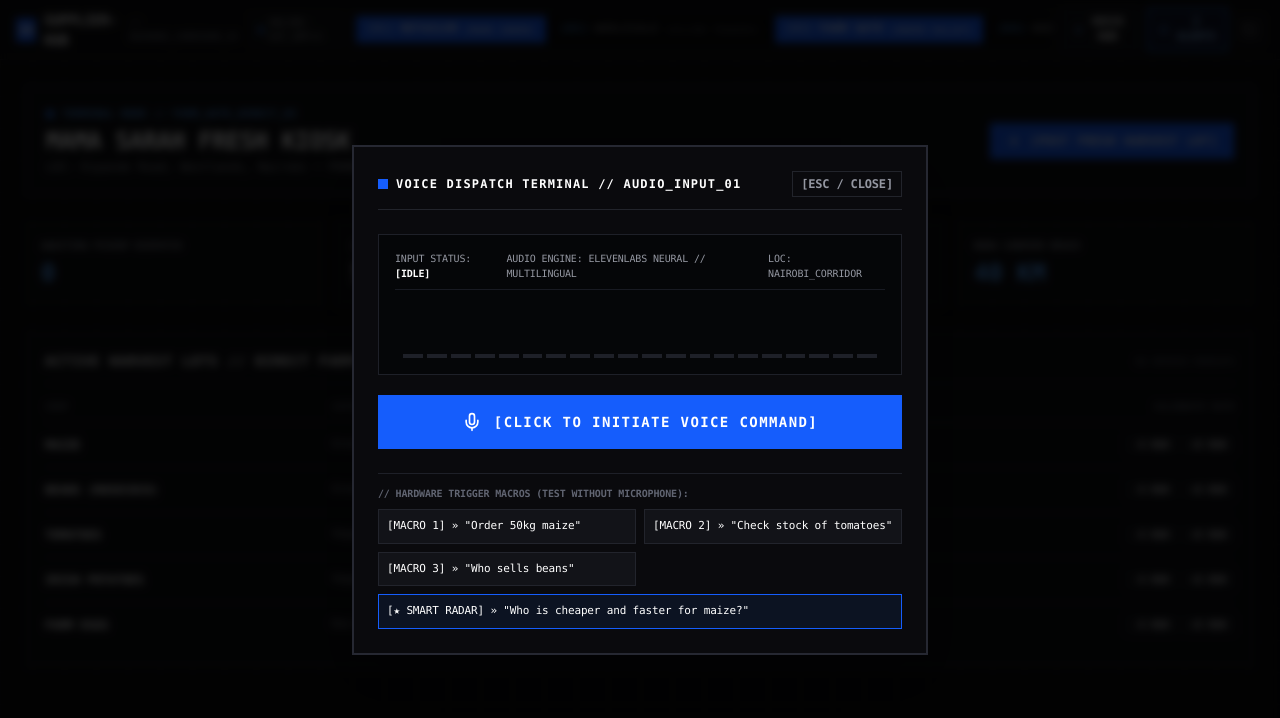
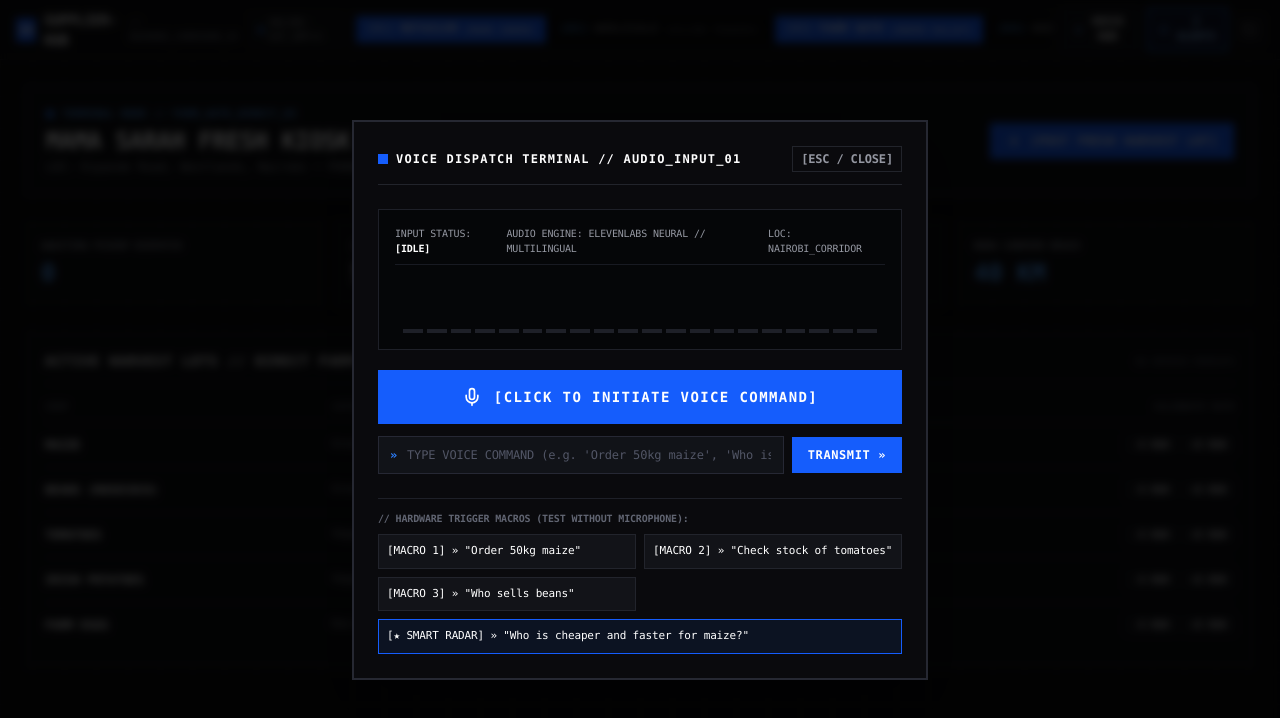
Before and after one commit to Glizocksama-2/supplier-hub, a Next.js app: page /dashboard/farmer in a window 1280 px wide. Both pictures are taken after a click on the button "VOICE HUD". Shown: the top 718 px of the page. Built offline with nearby package versions, Linux system fonts and the light colour scheme.

Commit message:
fix(voice): solve Web Speech network failure with en-US cloud fallback and inline tactical command bar

```diff
--- a/src/components/VoiceAssistantModal.tsx
+++ b/src/components/VoiceAssistantModal.tsx
@@ -23,6 +23,7 @@ export function VoiceAssistantModal({ isOpen, onClose }: VoiceAssistantProps) {
   const [responseMessage, setResponseMessage] = useState('')
   const [isSpeaking, setIsSpeaking] = useState(false)
   const [status, setStatus] = useState<'IDLE' | 'LISTENING' | 'PARSING' | 'SYNTHESIZING'>('IDLE')
+  const [manualCommand, setManualCommand] = useState('')
 
   const recognitionRef = useRef<any>(null)
   const audioRef = useRef<HTMLAudioElement | null>(null)
@@ -318,10 +319,8 @@ export function VoiceAssistantModal({ isOpen, onClose }: VoiceAssistantProps) {
     const recognition = new SpeechRec()
     recognition.continuous = true
     recognition.interimResults = true
-
-    // Use browser language or en-US (en-KE causes instant language-not-supported on Windows Chromium)
-    const browserLang = typeof navigator !== 'undefined' ? navigator.language : 'en-US'
-    recognition.lang = browserLang || 'en-US'
+    // Force en-US for maximum reliability on Chromium speech cloud servers
+    recognition.lang = 'en-US'
 
     recognition.onstart = () => {
       setIsListening(true)
@@ -369,6 +368,10 @@ export function VoiceAssistantModal({ isOpen, onClose }: VoiceAssistantProps) {
 
       if (err === 'not-allowed' || err === 'service-not-allowed') {
         setResponseMessage('Microphone access blocked. Click the lock/settings icon in the browser address bar to allow.')
+      } else if (err === 'network') {
+        setResponseMessage(
+          'Browser speech cloud blocked by network or browser privacy setting (common in Brave/Edge). Type any command in the prompt below or tap the quick macros to speak!'
+        )
       } else if (err === 'language-not-supported') {
         console.warn('Language not supported, retrying with en-US fallback')
         recognition.lang = 'en-US'
@@ -378,13 +381,13 @@ export function VoiceAssistantModal({ isOpen, onClose }: VoiceAssistantProps) {
         } catch {}
       } else if (err === 'no-speech') {
         if (!transcriptRef.current) {
-          setResponseMessage('No voice activity detected. Speak into your microphone or tap a prompt button.')
+          setResponseMessage('No voice activity detected. Speak into your microphone, type below, or tap a macro.')
         }
       } else if (err === 'audio-capture') {
         setResponseMessage('No microphone hardware detected. Please connect an audio input device.')
       } else {
         if (!transcriptRef.current) {
-          setResponseMessage(`Voice input stopped: [${err || 'unknown'}]. Tap to retry or use macros.`)
+          setResponseMessage(`Voice input stopped: [${err || 'unknown'}]. You can type your command below or tap a prompt.`)
         }
       }
 
@@ -518,6 +521,36 @@ export function VoiceAssistantModal({ isOpen, onClose }: VoiceAssistantProps) {
             )}
           </button>
 
+          {/* Tactical Command Input (Guaranteed fallback for network or browser speech limitations) */}
+          <form
+            onSubmit={(e) => {
+              e.preventDefault()
+              if (!manualCommand.trim()) return
+              const cmd = manualCommand.trim()
+              setTranscript(cmd)
+              setManualCommand('')
+              processCommand(cmd)
+            }}
+            className="w-full mt-3 flex items-center gap-2"
+          >
+            <div className="relative flex-1">
+              <span className="absolute left-3 top-1/2 -translate-y-1/2 text-blue-500 font-bold text-xs">»</span>
+              <input
+                type="text"
+                value={manualCommand}
+                onChange={(e) => setManualCommand(e.target.value)}
+                placeholder="TYPE VOICE COMMAND (e.g. 'Order 50kg maize', 'Who is cheaper?')..."
+                className="w-full bg-[#111318] border border-[#262834] focus:border-blue-500 text-white pl-7 pr-3 py-2.5 text-xs font-mono placeholder:text-[#525666] outline-none transition-colors"
+              />
+            </div>
+            <button
+              type="submit"
+              className="px-4 py-2.5 bg-blue-600 hover:bg-blue-500 text-white font-black text-xs uppercase tracking-wider transition-colors shrink-0"
+            >
+              TRANSMIT »
+            </button>
+          </form>
+
           {/* Transcript telemetry */}
           {transcript && (
             <div className="w-full mt-4 p-3 bg-[#111318] border border-[#222530] text-left">
```
